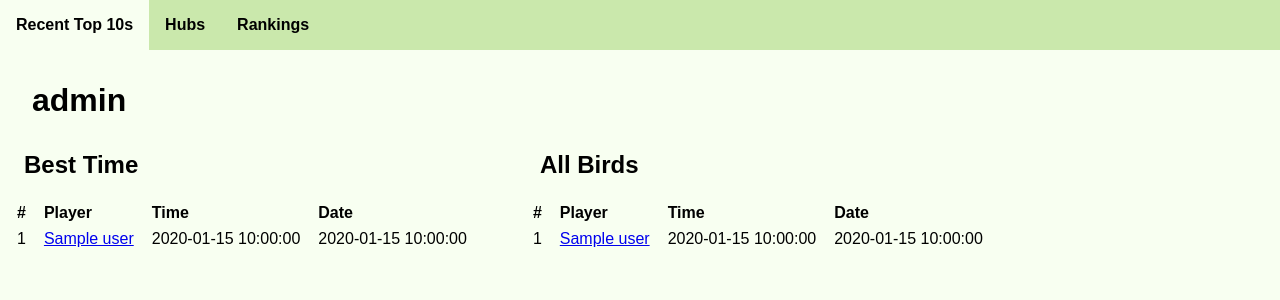
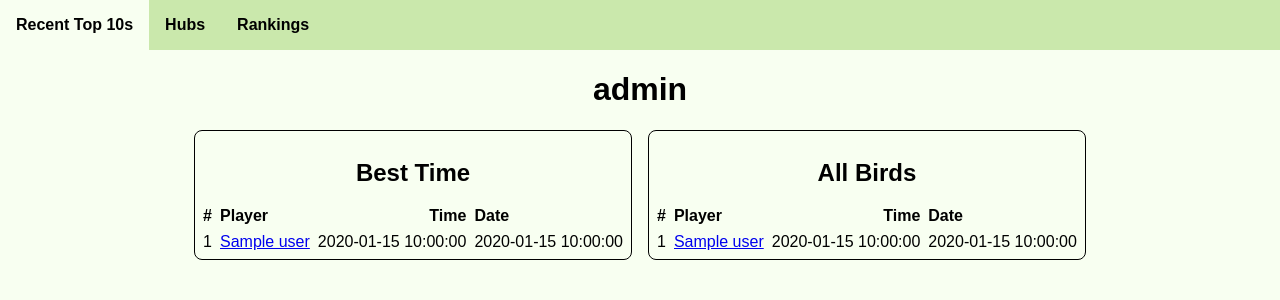
Before and after one commit to AlexMorson/bird-site, a Flask app: template bird/templates/level_leaderboard.html in a window 1280 px wide. Shown: the top 300 px of the page. Run offline with Flask 2, Linux system fonts and the light colour scheme; the template is opened without the code that fills it: most values are stand-ins (such as "Sample title", 1, 10 or a date in 2020); style sheets or scripts are compiled from the project's sources.

Commit message:
Do a bit of a redesign
Should make better use of space on smaller screens, and generally look
nicer. Everything is more consistently spaced and there are boxes now!

```diff
--- a/bird/static/style.less
+++ b/bird/static/style.less
@@ -23,110 +23,108 @@ nav {
   }
 }
 
-footer {
+.database-time {
+  text-align: right;
+  padding-right: 1em;
+}
+
+.page-name, .leaderboard-name, .hub-name {
+  text-align: center;
+}
+
+.flow {
+  display: flex;
+  flex-wrap: wrap;
+  justify-content: center;
+  align-items: start;
+  gap: 1rem;
+  padding: 0 0.2rem;
+}
+
+.vertical-flow {
+  display: flex;
+  flex-direction: column;
+  gap: 1rem;
+  padding: 0 0.2rem 0.2rem;
+}
+
+.box {
+  padding: 0.5rem;
+  border: 1px solid black;
+  border-radius: 0.5rem;
+}
+
+.grid {
+  display: grid;
+  column-gap: 0.5rem;
+  row-gap: 0.5rem;
+}
+
+.row {
+  display: contents;
+}
+
+.header {
+  font-weight: bold;
+}
+
+.rank, .player, .time, .date, .level, .points, .dummy {
+  margin: 0;
+}
+
+.rank, .points {
+  justify-self: center;
+}
+
+.time {
+  justify-self: right;
+}
+
+.player, .level {
+  max-width: 15rem;
+  white-space: nowrap;
+  overflow: hidden;
   width: 100%;
+}
 
-  p {
-    padding-right: 1em;
+#level-leaderboard .grid {
+  grid-template-columns: max-content auto max-content max-content;
+}
+
+#recent-top-10 {
+  .grid {
+    grid-template-columns: max-content auto max-content max-content max-content;
+  }
+
+  @media screen and (max-width: 500px) {
+    .grid {
+      grid-template-columns: max-content auto max-content;
+    }
+    .time, .date {
+      display: none;
+    }
   }
 }
 
-div {
-  vertical-align: top;
-  padding: 0;
+#rankings .grid {
+  grid-template-columns: max-content auto max-content;
 }
 
-.wrap {
-  display: flex;
-  flex-wrap: wrap;
-  gap: 2em;
-  margin-left: 2em;
+#user-profile .grid {
+  grid-template-columns: max-content auto max-content max-content;
 }
 
-.collapse-top {
-  margin-top: 0;
-}
-
-.collapse-left {
-  margin-left: 0;
-}
-
-.align-right {
-  text-align: right;
-}
-
-ul {
-  list-style-type: none;
-  padding: 0;
-  margin: 0;
-}
-
-h1, h2 {
-  margin: 1em;
-}
-
-h3 {
-  margin-top: 0;
-  margin-bottom: 0.4em;
-}
-
-table {
-  border-collapse: separate;
-  border-spacing: 1em 0.4em;
-  margin: -0.4em 0;
-}
-
-thead {
-  text-align: left;
-}
-
-@transpose-table: {
-  table {
-    border-spacing: 0 1em;
-    margin-top: -1em;
+#hubs {
+  .subhub-name {
+    margin-top: 0;
   }
 
-  thead {
-    display: none;
+  .flow {
+    justify-content: center;
+    text-align: center;
   }
 
-  td {
-    display: block;
-    padding: 0.1em 1em;
-  }
-
-  td:before {
-    content: attr(data-label);
-    display: inline-block;
-    width: 3em;
-    padding-right: 1em;
-    text-align: right;
-    font-weight: bold;
+  .vertical-flow {
+    align-items: center;
   }
 }
-
-@media screen and (max-width: 760px) {
-  #recent-top-10 {
-    @transpose-table();
-  }
-}
-
-@media screen and (max-width: 960px) {
-  #level-leaderboard {
-    @transpose-table();
-  }
-}
-
-#user-profile {
-  table {
-    border-spacing: 1em 0;
-  }
-
-  .hub {
-    margin-bottom: 1em;
-  }
-
-  h2 {
-    margin-top: 2em;
-  }
-}
--- a/bird/templates/base.html
+++ b/bird/templates/base.html
@@ -13,12 +13,16 @@
         <a href="/hubs">Hubs</a>
         <a href="/rankings">Rankings</a>
     </nav>
-    <h1>{{ self.title() }}</h1>
-    {% block content %}{% endblock %}
+    <header>
+        <h1 class="page-name">{{ self.title() }}</h1>
+    </header>
+    <main>
+        {% block content %}{% endblock %}
+    </main>
     {% if query_time %}
-        <footer>
-            <p class="align-right">Database took {{ (1000 * query_time) | round(1) }}ms</p>
-        </footer>
+    <footer>
+        <p class="database-time">Database took {{ (1000 * query_time) | round(1) }}ms</p>
+    </footer>
     {% endif %}
 </body>
 </html>
--- a/bird/templates/level_leaderboard.html
+++ b/bird/templates/level_leaderboard.html
@@ -5,38 +5,31 @@
 
 {% block title %}{{ level }}{% endblock %}
 
-{% macro render_leaderboard(replays) %}
-    <table>
-        <thead>
-            <tr>
-                <th>#</th>
-                <th>Player</th>
-                <th>Time</th>
-                <th>Date</th>
-            </tr>
-        </thead>
-        <tbody>
+{% macro render_leaderboard(name, replays) %}
+    <div class="box">
+        <h2 class="leaderboard-name">{{ name }}</h2>
+        <div class="grid">
+            <div class="row header">
+                <p class="rank">#</p>
+                <p class="player">Player</p>
+                <p class="time">Time</p>
+                <p class="date">Date</p>
+            </div>
             {% for replay in replays %}
-                <tr>
-                    <td data-label="Rank">{{ replay.rank }}</td>
-                    <td data-label="Player">{{ render_user(replay.user) }}</td>
-                    <td data-label="Time">{{ replay.time }}</td>
-                    <td data-label="Date">{{ replay.date }}</td>
-                </tr>
+                <div class="row">
+                    <p class="rank">{{ replay.rank }}</p>
+                    <p class="player">{{ render_user(replay.user) }}</p>
+                    <p class="time">{{ replay.time }}</p>
+                    <p class="date">{{ replay.date }}</p>
+                </div>
             {% endfor %}
-        </tbody>
-    </table>
+        </div>
+    </div>
 {% endmacro %}
 
 {% block content %}
-    <div class="wrap collapse-left">
-        <div>
-            <h2 class="collapse-top">Best Time</h2>
-            {{ render_leaderboard(replays.best_time) }}
-        </div>
-        <div>
-            <h2 class="collapse-top">All Birds</h2>
-            {{ render_leaderboard(replays.all_birds) }}
-        </div>
+    <div class="flow">
+        {{ render_leaderboard("Best Time", replays.best_time) }}
+        {{ render_leaderboard("All Birds", replays.all_birds) }}
     </div>
 {% endblock %}
--- a/bird/templates/macros.html
+++ b/bird/templates/macros.html
@@ -1,7 +1,7 @@
-{% macro render_level(level) %}
+{% macro render_level(level) -%}
     <a href="/level/{{ level[0] }}">{{ level[1] }}</a>
-{% endmacro %}
+{%- endmacro %}
 
-{% macro render_user(user) %}
+{% macro render_user(user) -%}
     <a href="/player/{{ user[0] }}">{{ user[1] }}</a>
-{% endmacro %}
+{%- endmacro %}
```
Also changed, not shown: bird/templates/hubs.html (+12 -8 lines), bird/templates/rankings.html (+20 -30 lines), bird/templates/recent_top_10.html (+22 -22 lines), bird/templates/user_profile.html (+25 -24 lines).
